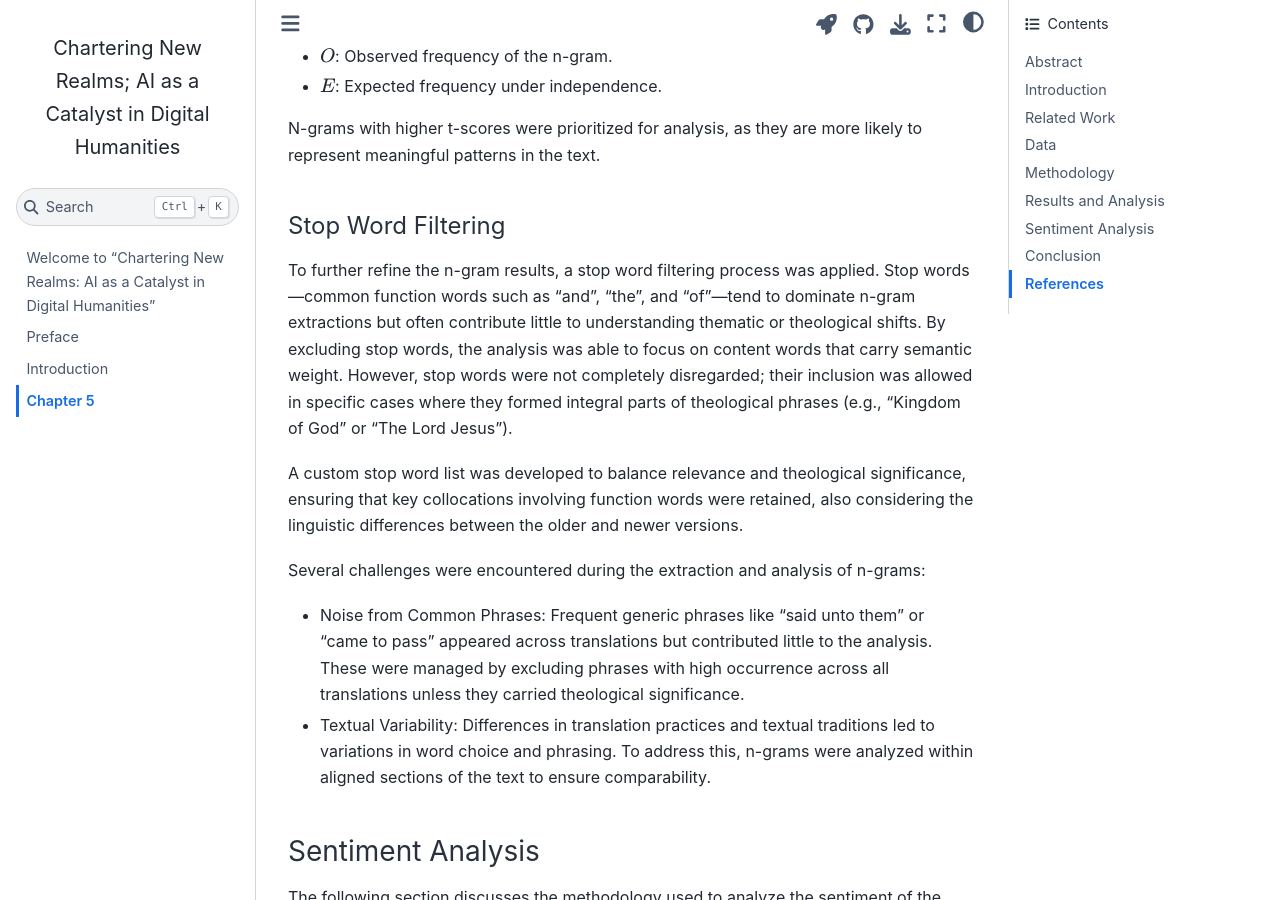
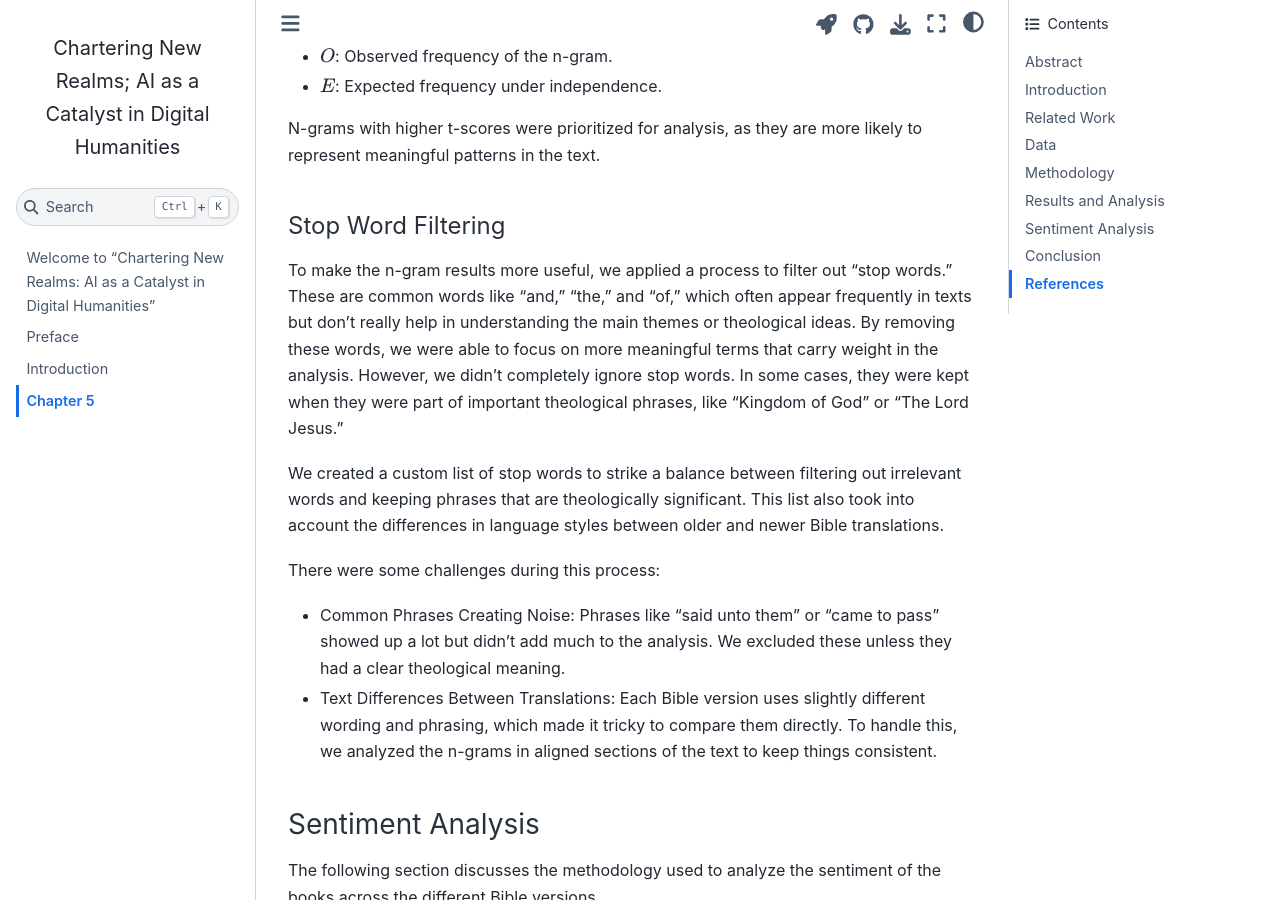
Before and after one commit to pstroe/chartering-new-realms-2024, a Jupyter Book: the page built from chapter5.md, in a window 1280 px wide and 900 px high, scrolled down 7389 px. Built offline with Jupyter Book 1.0.4 settings and Sphinx 7.4.7 and the Sphinx Book theme 1.1.4, drawn with Linux system fonts in a browser that asks for light colours.

Commit message:
Update chapter5.md

```diff
--- a/chapter5.md
+++ b/chapter5.md
@@ -144,14 +144,14 @@ N-grams with higher t-scores were prioritized for analysis, as they are more lik
 
 #### Stop Word Filtering
 
-To further refine the n-gram results, a stop word filtering process was applied. Stop words—common function words such as "and", "the", and "of"—tend to dominate n-gram extractions but often contribute little to understanding thematic or theological shifts. By excluding stop words, the analysis was able to focus on content words that carry semantic weight. However, stop words were not completely disregarded; their inclusion was allowed in specific cases where they formed integral parts of theological phrases (e.g., "Kingdom of God" or "The Lord Jesus").
+To make the n-gram results more useful, we applied a process to filter out "stop words." These are common words like "and," "the," and "of," which often appear frequently in texts but don't really help in understanding the main themes or theological ideas. By removing these words, we were able to focus on more meaningful terms that carry weight in the analysis. However, we didn’t completely ignore stop words. In some cases, they were kept when they were part of important theological phrases, like "Kingdom of God" or "The Lord Jesus."
 
-A custom stop word list was developed to balance relevance and theological significance, ensuring that key collocations involving function words were retained, also considering the linguistic differences between the older and newer versions.
+We created a custom list of stop words to strike a balance between filtering out irrelevant words and keeping phrases that are theologically significant. This list also took into account the differences in language styles between older and newer Bible translations.
 
-Several challenges were encountered during the extraction and analysis of n-grams:
+There were some challenges during this process:
 
-- Noise from Common Phrases: Frequent generic phrases like "said unto them" or "came to pass" appeared across translations but contributed little to the analysis. These were managed by excluding phrases with high occurrence across all translations unless they carried theological significance.
-- Textual Variability: Differences in translation practices and textual traditions led to variations in word choice and phrasing. To address this, n-grams were analyzed within aligned sections of the text to ensure comparability.
+- Common Phrases Creating Noise: Phrases like "said unto them" or "came to pass" showed up a lot but didn’t add much to the analysis. We excluded these unless they had a clear theological meaning.
+- Text Differences Between Translations: Each Bible version uses slightly different wording and phrasing, which made it tricky to compare them directly. To handle this, we analyzed the n-grams in aligned sections of the text to keep things consistent.
 
 ### Sentiment Analysis
 The following section discusses the methodology used to analyze the sentiment of the books across the different Bible versions.
```
